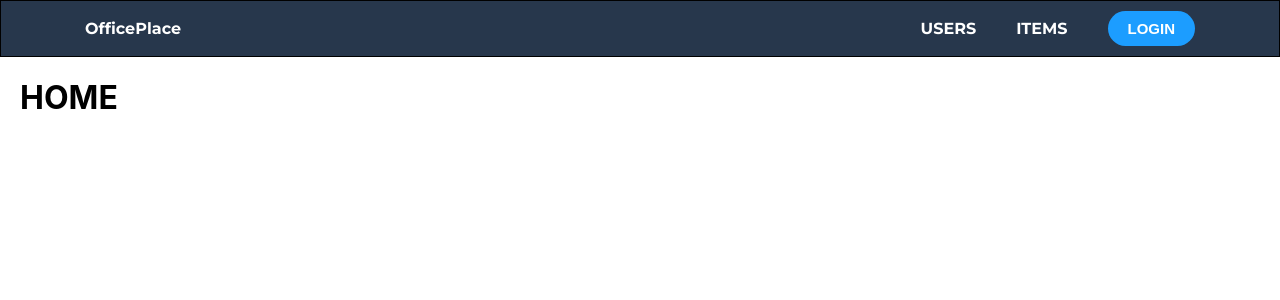
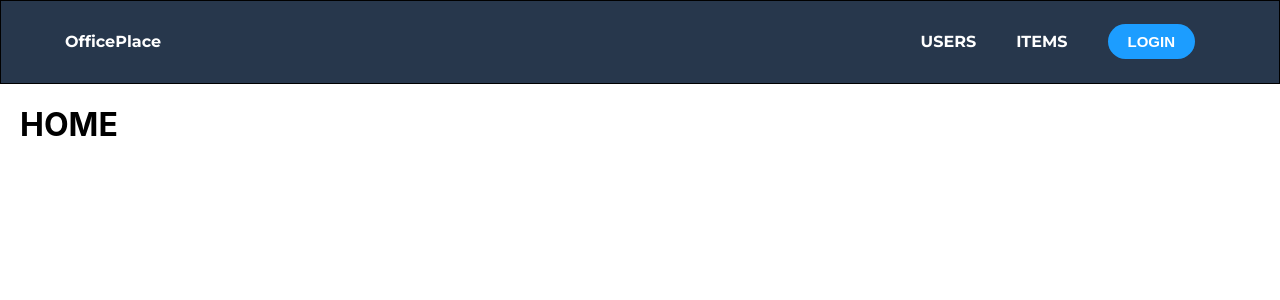
Before and after one commit to zhagm/React-Router-V4, a React (Create React App) app in the folder client/: page / in a window 1280 px wide. Shown: the top 300 px of the page. Built offline with nearby package versions, Linux system fonts and the light colour scheme; no server answers.

Commit message:
Organize src directory, misc changes with nav

```diff
--- a/client/src/components/Nav.jsx
+++ b/client/src/components/Nav.jsx
@@ -5,15 +5,14 @@ import PropTypes from "prop-types";
 import { logout } from "../actions/authActions";
 import "../styles/Nav.css";
 
+// https://www.youtube.com/watch?v=gXkqy0b4M5g
 const Nav = ({ isAuthenticated, logout }) => {
   const history = useHistory();
   return (
     <nav id="mainNav">
-      <ul className="navGroup navBrand">
-        <li>
-          <Link to="/">OfficePlace</Link>
-        </li>
-      </ul>
+      <div className="logo">
+        <h4 to="/">OfficePlace</h4>
+      </div>
       <ul className="navGroup">
         <li>
           <Link to="/users">USERS</Link>
--- a/client/src/index.js
+++ b/client/src/index.js
@@ -1,10 +1,10 @@
 import React from "react";
 import ReactDOM from "react-dom";
 import "./styles/index.css";
-import App from "./App";
-import * as serviceWorker from "./serviceWorker";
+import App from "./containers/App";
 import { Provider } from "react-redux";
 import store from "./store";
+import * as serviceWorker from "./serviceWorker";
 
 ReactDOM.render(
   <React.StrictMode>
--- a/client/src/styles/Nav.css
+++ b/client/src/styles/Nav.css
@@ -28,6 +28,10 @@
   color: #a7caff;
 }
 
+.logo {
+  color: white;
+}
+
 .navGroup {
   list-style: none;
 }
```
Also changed, not shown: client/src/containers/App.js (renamed from client/src/App.js, +10 -10 lines), 2 other files (tests, documents, lock files or other folders).
